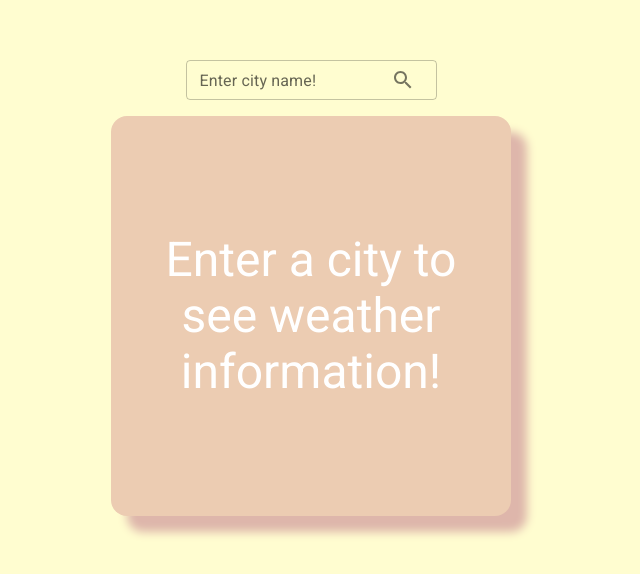
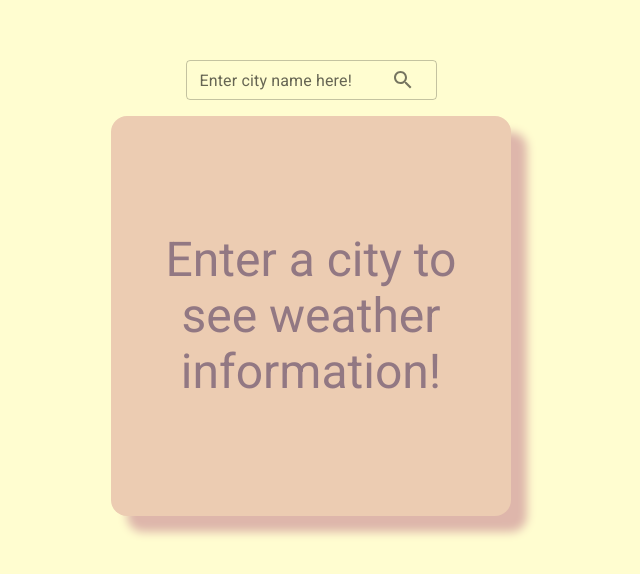
Before and after one commit to OmarAnwar19/Pilot-Weather, a React (Create React App) app: page / in a window 1280 px wide. Shown: the part 112-686 px from the top of the page, without its empty margins (329-969 px from the left). Built offline with nearby package versions, Linux system fonts and the light colour scheme.

Commit message:
formatting

```diff
--- a/src/components/Search.jsx
+++ b/src/components/Search.jsx
@@ -17,7 +17,7 @@ const Search = ({ city, setCity, handleSubmit }) => {
         <SearchBar
           size="small"
           name="city"
-          label="Enter city name!"
+          label="Enter city name here!"
           value={city}
           onChange={(e) => setCity(e.target.value)}
           InputProps={{
--- a/src/styles/app.css
+++ b/src/styles/app.css
@@ -26,7 +26,7 @@
 
 .text-msg {
   text-align: center;
-  color: #fff;
+  color: #927883;
   padding: 3.12rem;
 }
 
@@ -43,7 +43,6 @@
   color: #fff;
 
   max-width: 50vh;
-  min-height: 25vh;
   margin: 0.5rem;
 
   border-radius: 1rem;
```
